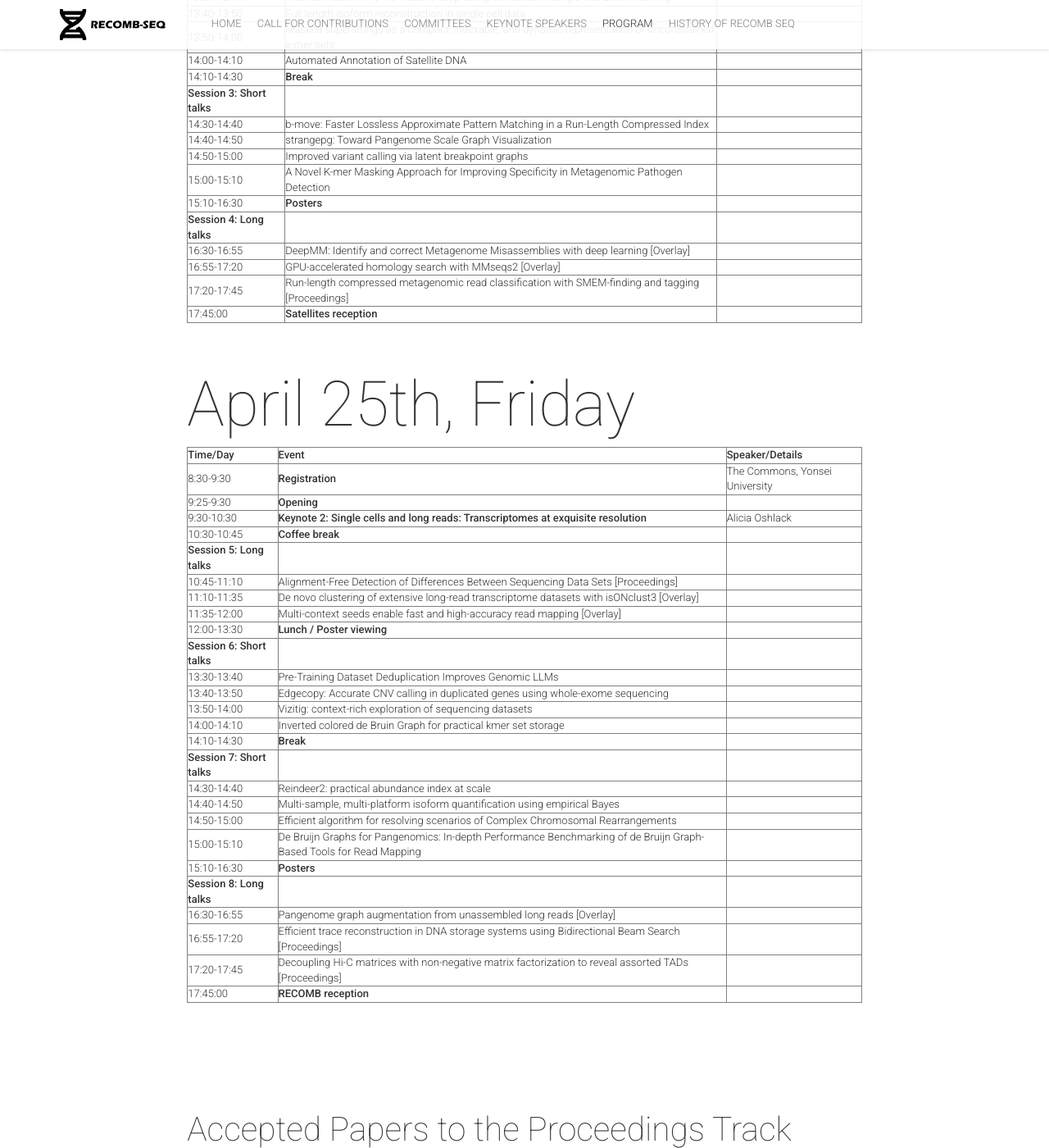
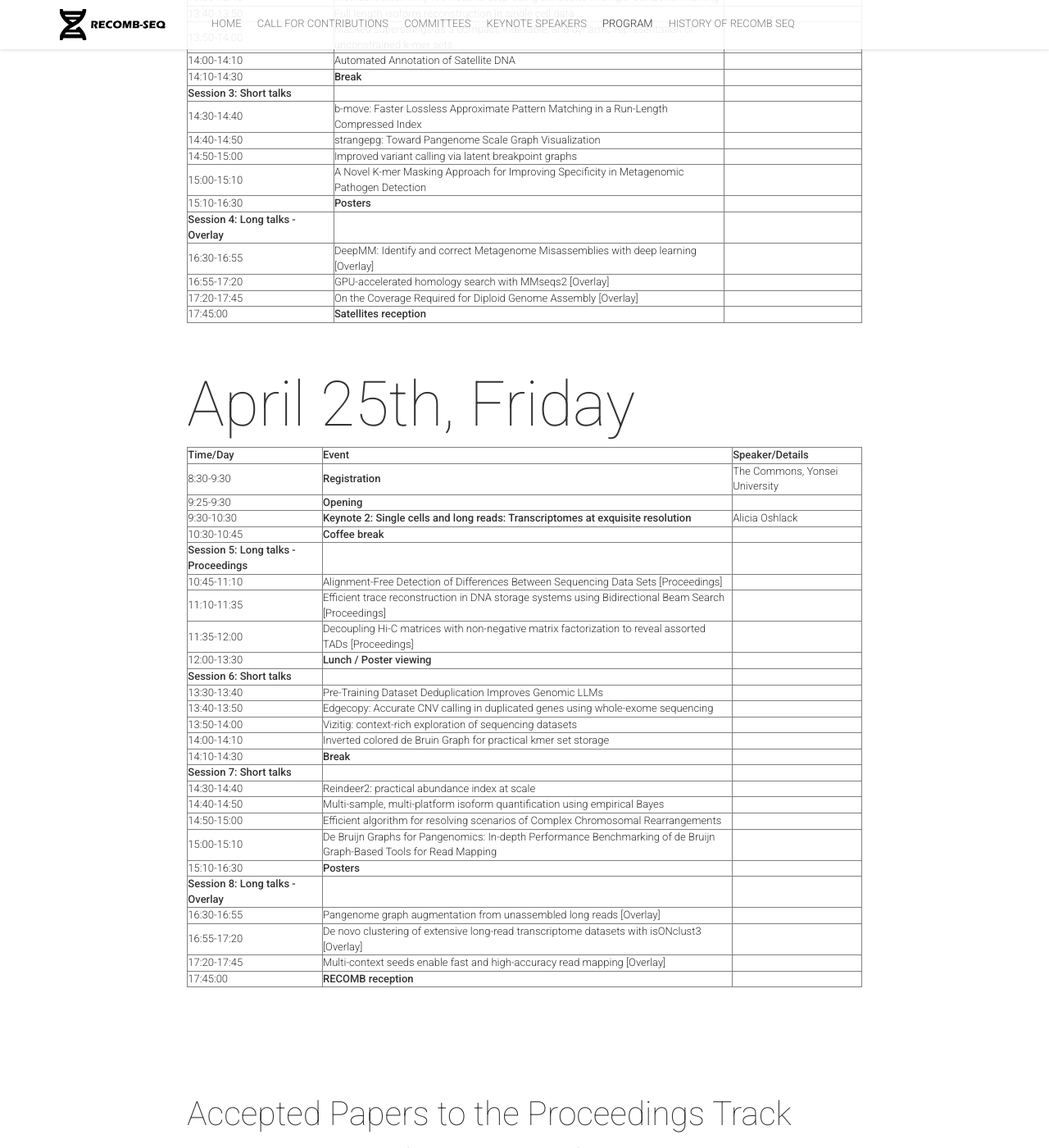
Before and after one commit to recomb-seq/recomb-seq.github.io, a Jekyll site: the page built from schedule.html, in a window 1280 px wide and 1400 px high, scrolled down 1076 px. Shown: the whole window at 82% size. Built offline with Jekyll 4.4.1, drawn with Linux system fonts in a browser that asks for light colours; nearby versions of some CDN libraries; comment, search, counter and statistics services are not loaded; some of the changed lines change nothing that is shown; some of the changed text lies outside the part shown.

Commit message:
fix + add posters

```diff
--- a/_includes/schedule2025.html
+++ b/_includes/schedule2025.html
@@ -36,7 +36,7 @@
       <td></td>
     </tr>
     <tr>
-      <td><b>Session 1: Long talks</b></td>
+      <td><b>Session 1: Long talks - Proceedings </b></td>
       <td></td>
       <td></td>
     </tr>
@@ -47,12 +47,12 @@
     </tr>
     <tr>
       <td>11:10-11:35</td>
-      <td>On the Coverage Required for Diploid Genome Assembly [Overlay]</td>
+      <td>Run-length compressed metagenomic read classification with SMEM-finding and tagging [Proceedings]</td>
       <td></td>
     </tr>
     <tr>
       <td>11:35-12:00</td>
-      <td>Haplotype Matching with GBWT for Pangenome Graphs [Proceedings]</td>
+      <td>Decoding the causal drivers of spatial cellular topology  [Proceedings]</td>
       <td></td>
     </tr>
     <tr>
@@ -121,7 +121,7 @@
       <td></td>
     </tr>
     <tr>
-      <td><b>Session 4: Long talks</b></td>
+      <td><b>Session 4: Long talks - Overlay</b></td>
       <td></td>
       <td></td>
     </tr>
@@ -137,7 +137,7 @@
     </tr>
     <tr>
       <td>17:20-17:45</td>
-      <td>Run-length compressed metagenomic read classification with SMEM-finding and tagging [Proceedings]</td>
+      <td>On the Coverage Required for Diploid Genome Assembly [Overlay]</td>
       <td></td>
     </tr>
     <tr>
@@ -181,7 +181,7 @@
       <td></td>
     </tr>
     <tr>
-      <td><b>Session 5: Long talks</b></td>
+      <td><b>Session 5: Long talks - Proceedings</b></td>
       <td></td>
       <td></td>
     </tr>
@@ -192,12 +192,12 @@
     </tr>
     <tr>
       <td>11:10-11:35</td>
-      <td>De novo clustering of extensive long-read transcriptome datasets with isONclust3 [Overlay]</td>
+      <td>Efficient trace reconstruction in DNA storage systems using Bidirectional Beam Search [Proceedings]</td>
       <td></td>
     </tr>
     <tr>
       <td>11:35-12:00</td>
-      <td>Multi-context seeds enable fast and high-accuracy read mapping [Overlay]</td>
+      <td>Decoupling Hi-C matrices with non-negative matrix factorization to reveal assorted TADs [Proceedings]</td>
       <td></td>
     </tr>
     <tr>
@@ -266,7 +266,7 @@
       <td></td>
     </tr>
     <tr>
-      <td><b>Session 8: Long talks</b></td>
+      <td><b>Session 8: Long talks - Overlay</b></td>
       <td></td>
       <td></td>
     </tr>
@@ -277,12 +277,12 @@
     </tr>
     <tr>
       <td>16:55-17:20</td>
-      <td>Efficient trace reconstruction in DNA storage systems using Bidirectional Beam Search [Proceedings]</td>
+      <td>De novo clustering of extensive long-read transcriptome datasets with isONclust3 [Overlay]</td>
       <td></td>
     </tr>
     <tr>
       <td>17:20-17:45</td>
-      <td>Decoupling Hi-C matrices with non-negative matrix factorization to reveal assorted TADs [Proceedings]</td>
+      <td>Multi-context seeds enable fast and high-accuracy read mapping [Overlay]</td>
       <td></td>
     </tr>
     <tr>
@@ -355,6 +355,9 @@
 <li>Unraveling miRNA-seq data: a statistical framework to account for competition for expression towards accurate differential expression analysis</li>
 <li>Systematic evaluation of dimensionality reduction methods for capturing transcriptomic signatures responding to drug treatments</li>
 <li>GreedyMini: Generating low-density DNA minimizers</li>
+<li>GPU-accelerated homology search with MMseqs2</li>
+<li>strangepg: Toward Pangenome Scale Graph Visualization</li>
+<li>Vizitig: context-rich exploration of sequencing datasets</li>
 		</ul>
 
 		</div>
```
